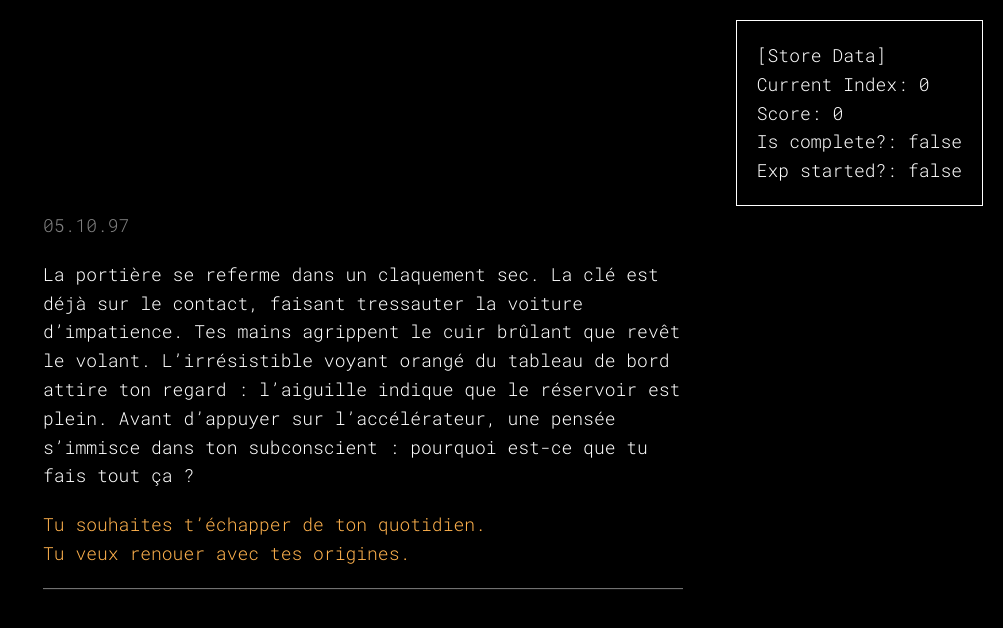
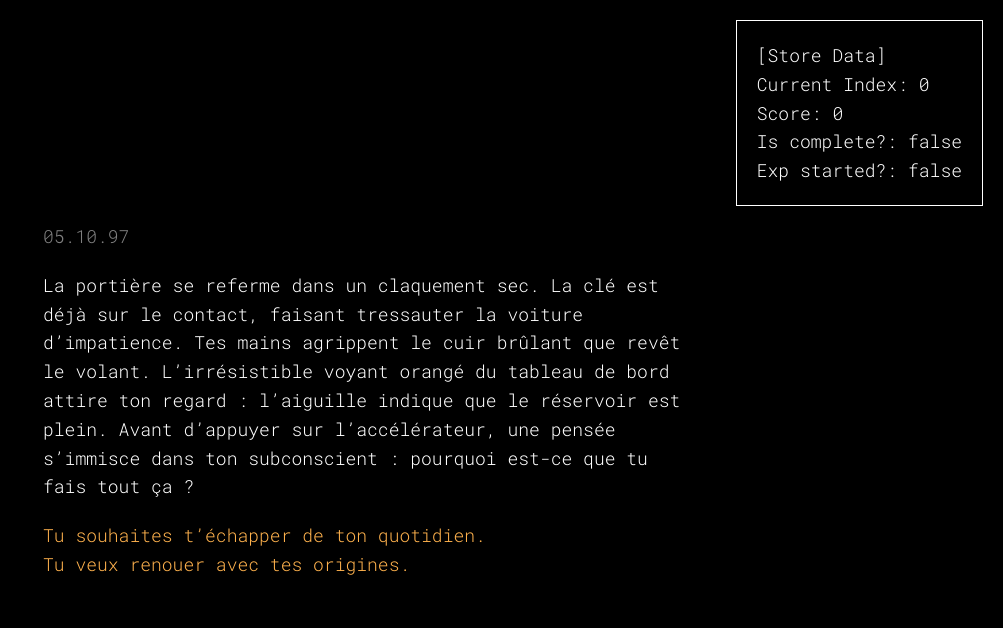
Before and after one commit to AnanUua/POC-narrative-ui, a React (Vite) app: page / in a window 1280 px wide. Shown: the top 628 px of the page, without its empty margins (277-1280 px from the left). Built offline with nearby package versions, Linux system fonts and the light colour scheme.

Commit message:
fix(Introduction): remove border

```diff
--- a/src/components/Introduction/Introduction.scss
+++ b/src/components/Introduction/Introduction.scss
@@ -10,11 +10,6 @@
 
   &__baseline {
     margin-top: 2rem;
-  }
-
-  &__item {
-    padding-bottom: 2rem;
-    border-bottom: 0.1rem solid gray;
   }
 
   &__options {
```
